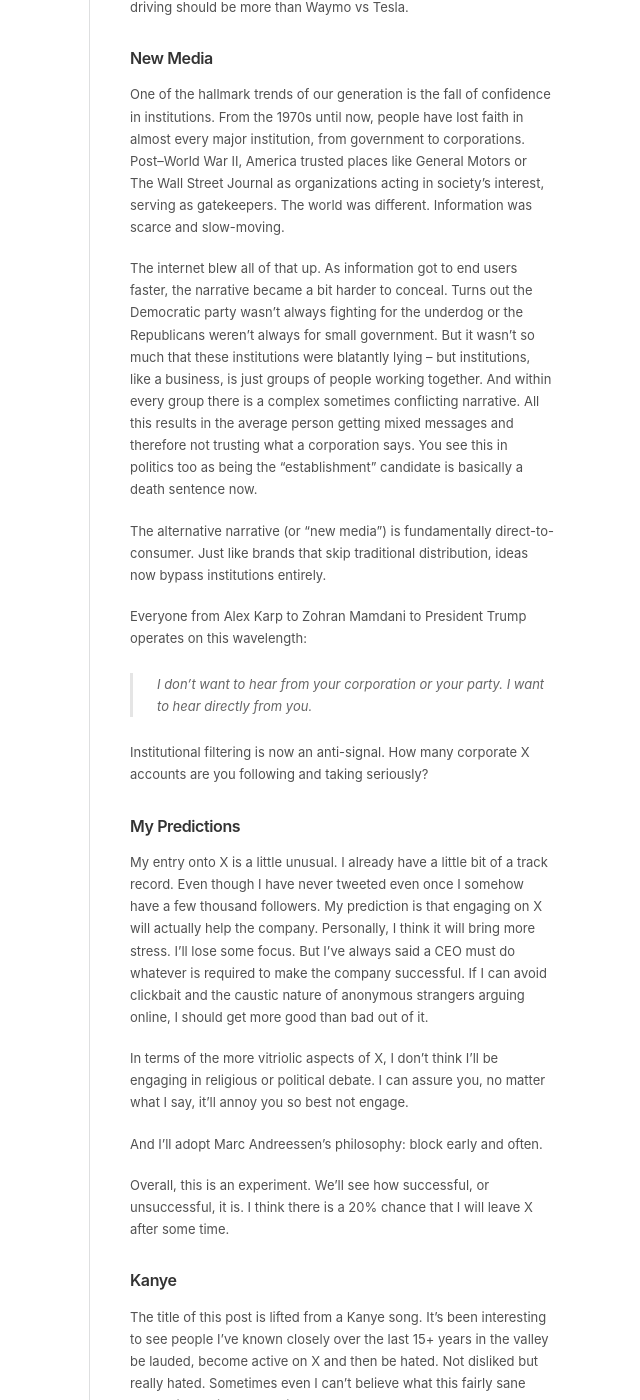
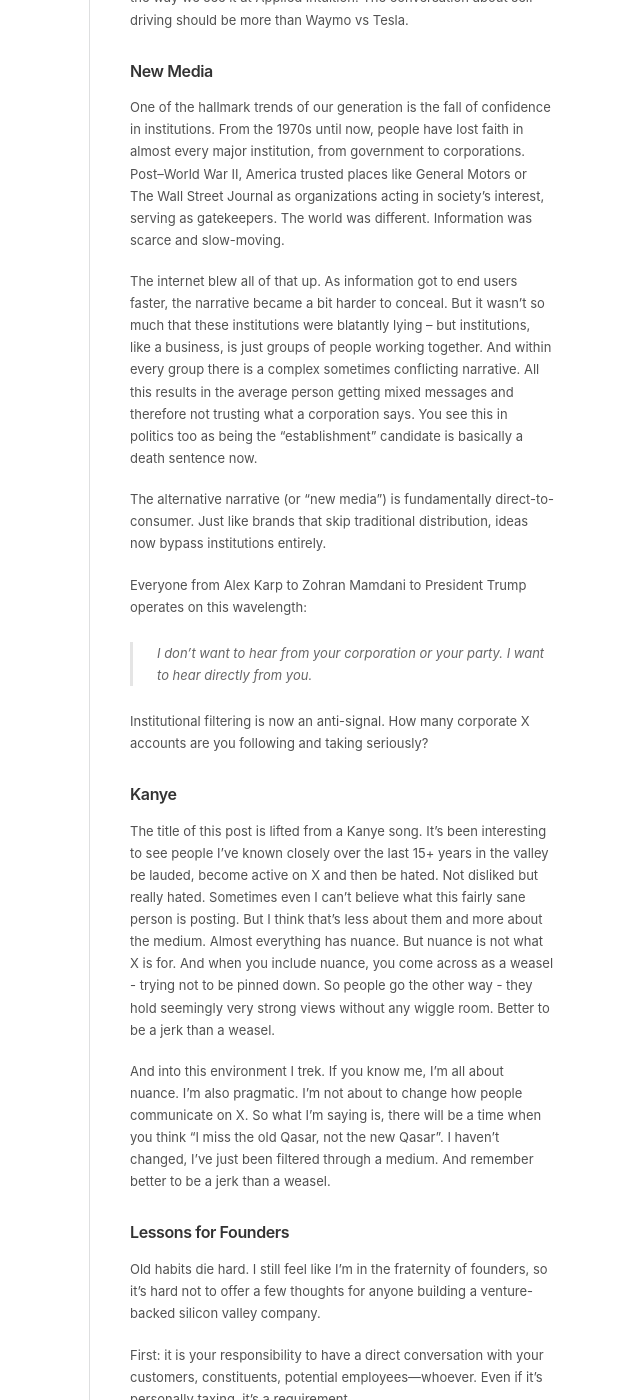
Before and after one commit to qasar/qasar.github.io, a Jekyll site: the page built from _essay/newqasar.md, in a window 1280 px wide and 1400 px high, scrolled down 652 px. Shown: the whole window, without its empty margins (111-751 px from the left). Built offline with Jekyll 4.4.1, drawn with Linux system fonts in a browser that asks for light colours; some of the changed text lies outside the part shown.

Commit message:
Update newqasar essay

```diff
--- a/_essay/newqasar.md
+++ b/_essay/newqasar.md
@@ -6,15 +6,14 @@
 
 
 
-## Well, well, well, how the turntables
-
-
 
 After many years of railing against going on X, I'm finally pulling the band-aid and getting on the platform.
 
 
 Historically, if you've watched my talks, you've heard me say that one of the keys to Applied's success is focus. And I've often demonized social media, specifically X, as wasteful and distracting. It encourages superficiality, showmanship, and the wrong values over real substance.
 
+
+## Well, well, well, how the turntables
 
 Some of that is still true. But as the company has grown, the balance has changed. The value of having a microphone now outweighs the downsides. So I'm going to try this. If it works, great. If not, I'll go back to not being on X.
 
@@ -36,7 +35,7 @@
 
 
 
-The internet blew all of that up. As information got to end users faster, the narrative became a bit harder to conceal. Turns out the Democratic party wasn't always fighting for the underdog or the Republicans weren't always for small government. But it wasn't so much that these institutions were blatantly lying -- but institutions, like a business, is just groups of people working together. And within every group there is a complex sometimes conflicting narrative. All this results in the average person getting mixed messages and therefore not trusting what a corporation says. You see this in politics too as being the "establishment" candidate is basically a death sentence now.
+The internet blew all of that up. As information got to end users faster, the narrative became a bit harder to conceal. But it wasn't so much that these institutions were blatantly lying -- but institutions, like a business, is just groups of people working together. And within every group there is a complex sometimes conflicting narrative. All this results in the average person getting mixed messages and therefore not trusting what a corporation says. You see this in politics too as being the "establishment" candidate is basically a death sentence now.
 
 
 
@@ -53,26 +52,6 @@
 
 
 Institutional filtering is now an anti-signal. How many corporate X accounts are you following and taking seriously?
-
-
-
-## My Predictions
-
-
-
-My entry onto X is a little unusual. I already have a little bit of a track record. Even though I have never tweeted even once I somehow have a few thousand followers. My prediction is that engaging on X will actually help the company. Personally, I think it will bring more stress. I'll lose some focus. But I've always said a CEO must do whatever is required to make the company successful. If I can avoid clickbait and the caustic nature of anonymous strangers arguing online, I should get more good than bad out of it.
-
-
-
-In terms of the more vitriolic aspects of X, I don't think I'll be engaging in religious or political debate. I can assure you, no matter what I say, it'll annoy you so best not engage.
-
-
-
-And I'll adopt Marc Andreessen's philosophy: block early and often.
-
-
-
-Overall, this is an experiment. We'll see how successful, or unsuccessful, it is. I think there is a 20% chance that I will leave X after some time.
 
 
 
```
Also changed, not shown: other parts of _essay/newqasar.md (+10 -3 lines).
